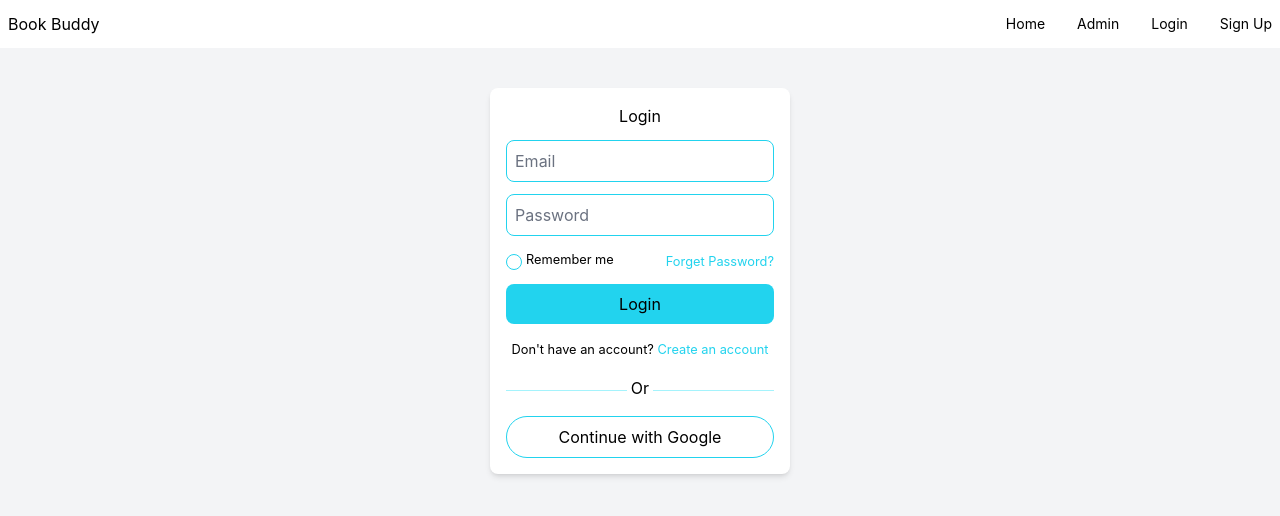
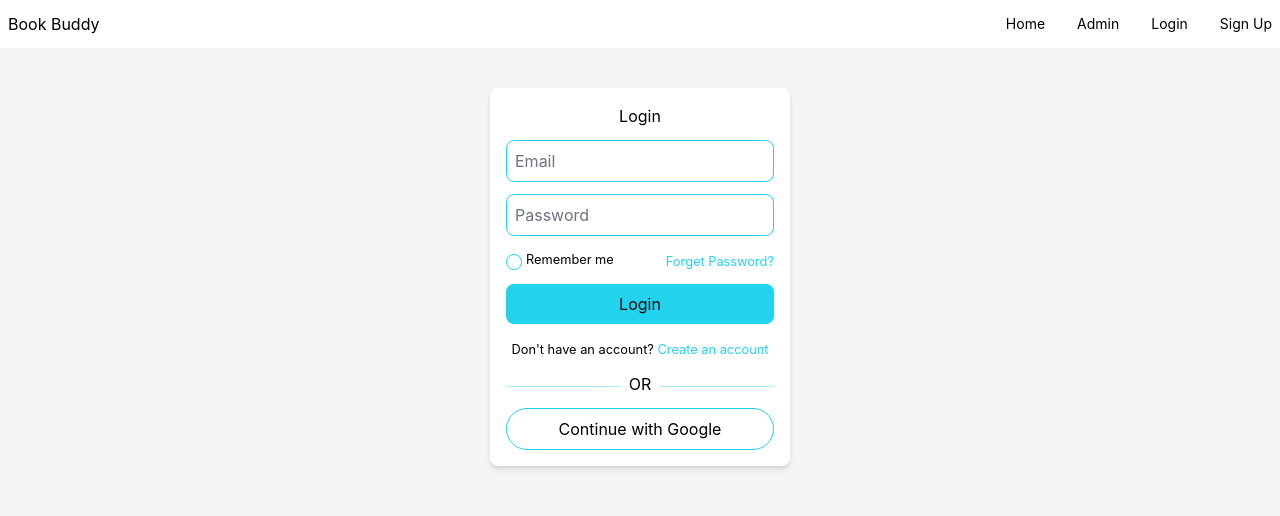
Before and after one commit to SEC-MASUM/book-buddy-client, a React (Create React App) app: page /login in a window 1280 px wide. Shown: the top 516 px of the page. Built offline with nearby package versions, Linux system fonts and the light colour scheme.

Commit message:
style : change p-1 to px-2 to make gap both sire of OR

```diff
--- a/src/Pages/Login/Login.js
+++ b/src/Pages/Login/Login.js
@@ -37,6 +37,7 @@ const Login = () => {
                     <label htmlFor="remember">Remember me</label>
                   </small>
                 </div>
+
                 <p>
                   <small>
                     <span className="text-cyan-400 hover:text-cyan-500 transition-all duration-400 cursor-pointer">
@@ -51,18 +52,18 @@ const Login = () => {
             </div>
           </form>
           <div className="w-full flex justify-center items-center">
-            <p>
+            <Link to="/signup">
               <small>
                 Don't have an account?{" "}
                 <span className="text-cyan-400 hover:text-cyan-500 transition-all duration-400 cursor-pointer">
                   Create an account
                 </span>
               </small>
-            </p>
+            </Link>
           </div>
           <div className="w-full flex justify-center items-center">
             <div className="bg-cyan-200 h-[1px] w-full mt-1"></div>
-            <div className="p-1">Or</div>
+            <div className="px-2">OR</div>
             <div className="bg-cyan-200 h-[1px] w-full mt-1"></div>
           </div>
           <div className="w-full ">
```
